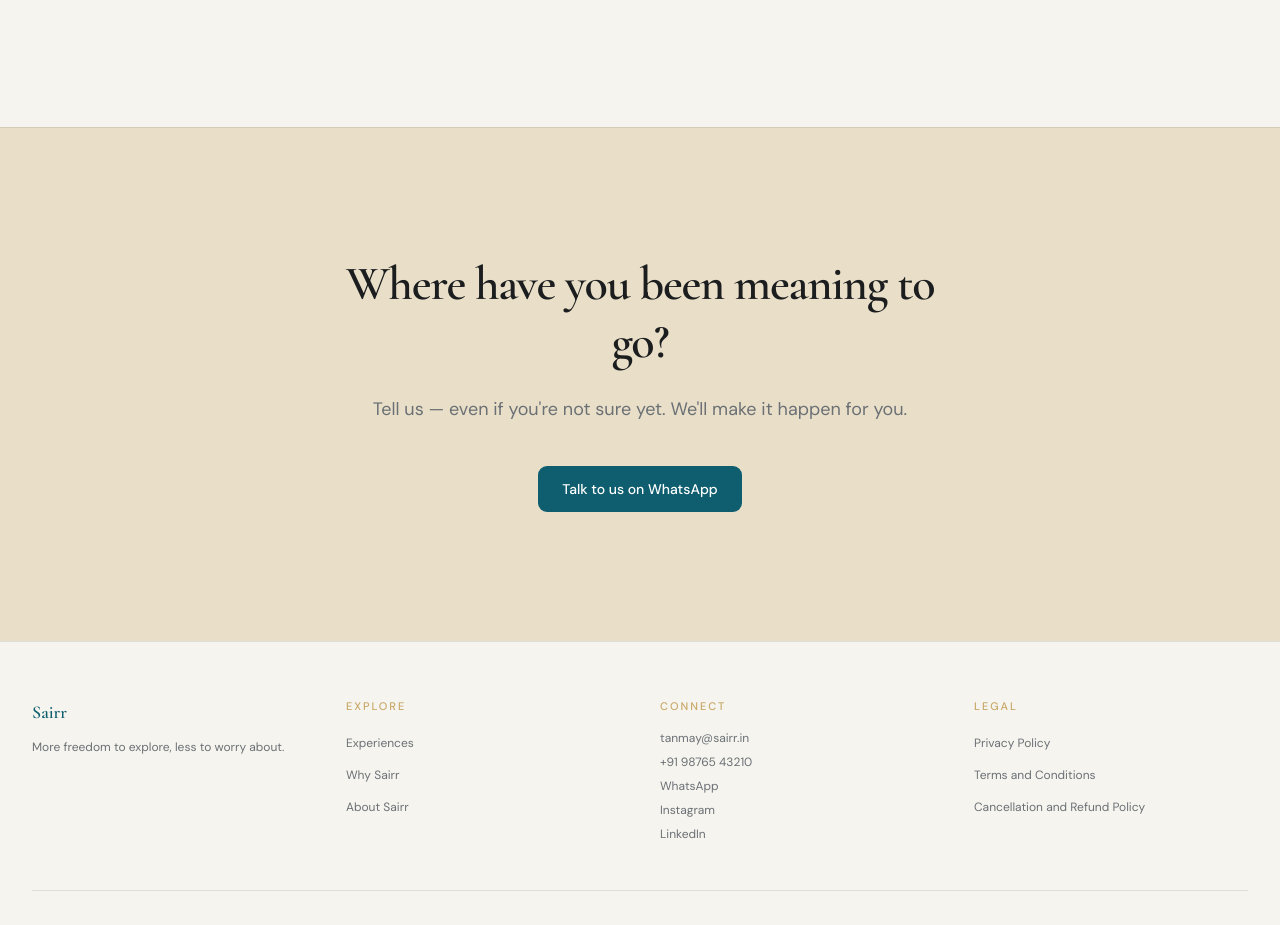
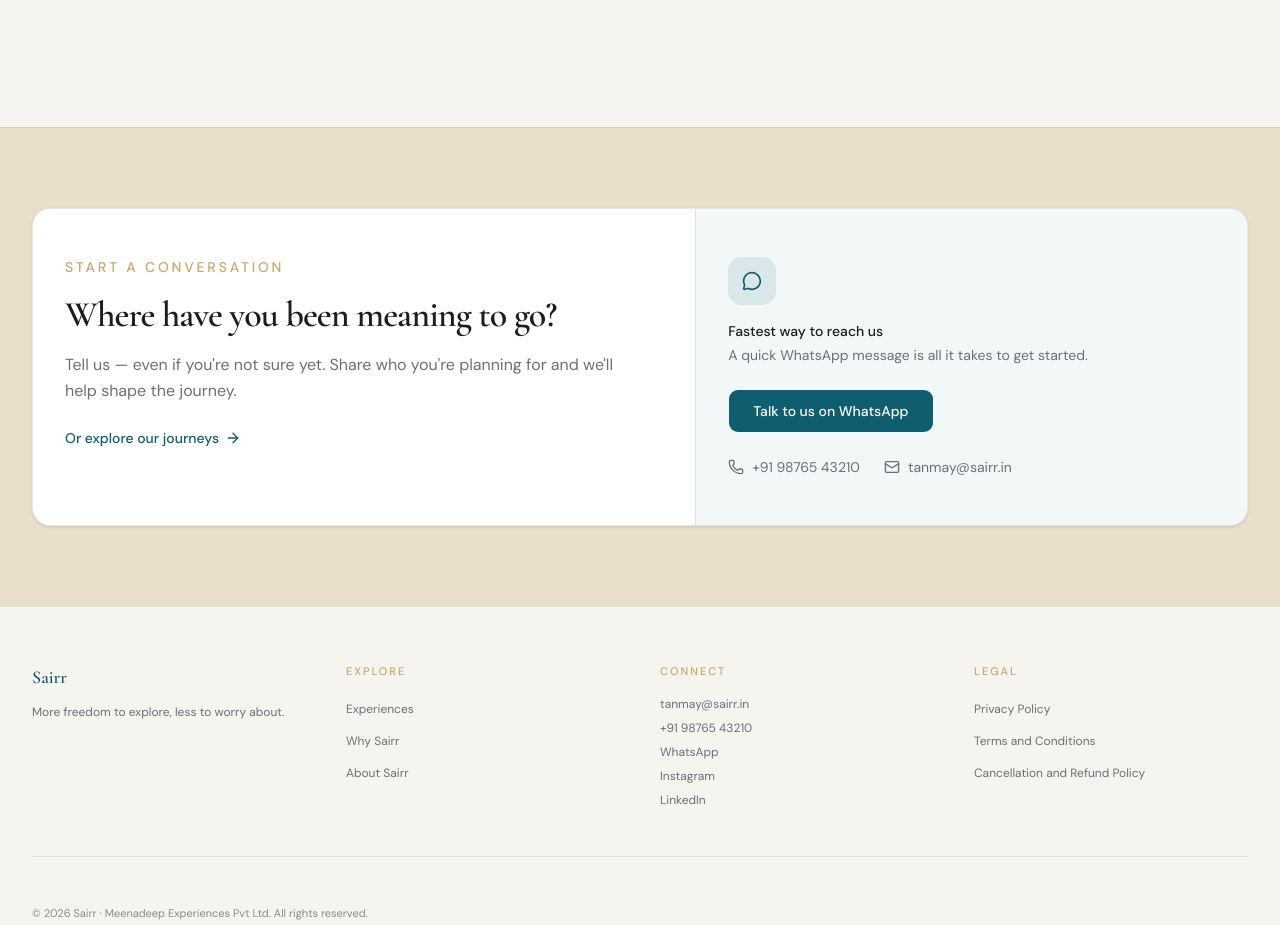
Before and after one commit to ServerlessTushar/sairr-website, a Next.js app: page /why-sairr in a window 1280 px wide. Shown: the part 2105-3030 px from the top of the page. Built offline with nearby package versions, Linux system fonts and the light colour scheme.

Commit message:
2 sections changes

```diff
--- a/src/components/home/BrandBeliefSection.tsx
+++ b/src/components/home/BrandBeliefSection.tsx
@@ -1,24 +1,58 @@
 import { FadeIn } from "@/components/shared/FadeIn";
+
+const beliefs = [
+  {
+    title: "Another place to discover.",
+    description: "Another story to bring home.",
+  },
+  {
+    title: "The desire to explore doesn't change.",
+    description: "What you expect from the journey does.",
+  },
+  {
+    title: "Confidence before you book.",
+    description:
+      "Sairr gives you the confidence to say yes — before you even book.",
+  },
+] as const;
 
 export function BrandBeliefSection() {
   return (
     <section className="border-t border-charcoal/10 bg-mist">
-      <div className="mx-auto max-w-3xl px-4 py-24 text-center sm:px-6 lg:px-8 lg:py-32">
-        <FadeIn>
-          <h2 className="font-heading text-3xl font-semibold leading-[1.2] tracking-tight text-charcoal sm:text-4xl lg:text-5xl">
-            There should always be another journey to look forward to.
-          </h2>
-          <p className="mt-10 font-heading text-xl italic leading-relaxed text-brand sm:text-2xl">
-            Another place to discover. Another story to bring home.
-          </p>
-          <p className="mt-6 font-heading text-xl italic leading-relaxed text-brand sm:text-2xl">
-            The desire to explore doesn&apos;t change. What you expect from the
-            journey does.
-          </p>
-          <p className="mt-12 text-lg leading-relaxed text-slate">
-            Sairr gives you the confidence to say yes — before you even book.
-          </p>
-        </FadeIn>
+      <div className="mx-auto max-w-7xl px-4 py-16 sm:px-6 lg:px-8 lg:py-20">
+        <div className="grid items-start gap-10 lg:grid-cols-[minmax(0,1.1fr)_minmax(0,1fr)] lg:gap-16">
+          <FadeIn>
+            <p className="text-sm font-medium uppercase tracking-[0.2em] text-gold">
+              Our belief
+            </p>
+            <h2 className="mt-4 font-heading text-3xl font-semibold leading-[1.2] tracking-tight text-charcoal sm:text-4xl">
+              There should always be another journey to look forward to.
+            </h2>
+            <div className="mt-6 h-px w-16 bg-gold" aria-hidden />
+            <p className="mt-6 max-w-lg text-base leading-relaxed text-slate">
+              For travellers who want more from every trip — comfort, care, and
+              the freedom to simply show up.
+            </p>
+          </FadeIn>
+
+          <FadeIn delay={0.1}>
+            <ul className="space-y-4">
+              {beliefs.map((belief) => (
+                <li
+                  key={belief.title}
+                  className="rounded-xl border border-border/60 bg-card px-5 py-4"
+                >
+                  <p className="font-heading text-lg font-medium leading-snug text-brand">
+                    {belief.title}
+                  </p>
+                  <p className="mt-1 text-sm leading-relaxed text-slate">
+                    {belief.description}
+                  </p>
+                </li>
+              ))}
+            </ul>
+          </FadeIn>
+        </div>
       </div>
     </section>
   );
--- a/src/components/home/CtaSection.tsx
+++ b/src/components/home/CtaSection.tsx
@@ -1,18 +1,61 @@
-import { whatsappHref } from "@/data/site";
+import Link from "next/link";
+import { ArrowRight, Mail, MessageCircle, Phone } from "lucide-react";
+import { siteConfig, whatsappHref } from "@/data/site";
 import { FadeIn } from "@/components/shared/FadeIn";
 import { ButtonLink } from "@/components/shared/ButtonLink";
+
+const contactLinks = [
+  {
+    icon: Phone,
+    label: "Call",
+    href: `tel:${siteConfig.phone}`,
+    value: siteConfig.phone,
+  },
+  {
+    icon: Mail,
+    label: "Email",
+    href: `mailto:${siteConfig.email}`,
+    value: siteConfig.email,
+  },
+] as const;
 
 export function CtaSection() {
   return (
     <section className="border-t border-charcoal/10 bg-sand">
-      <div className="mx-auto max-w-2xl px-4 py-24 text-center sm:px-6 lg:px-8 lg:py-32">
+      <div className="mx-auto max-w-7xl px-4 py-16 sm:px-6 lg:px-8 lg:py-20">
         <FadeIn>
-          <h2 className="font-heading text-3xl font-semibold leading-[1.2] tracking-tight text-charcoal sm:text-4xl lg:text-5xl">
+          <div className="overflow-hidden rounded-2xl border border-charcoal/10 bg-card shadow-sm">
+            <div className="grid lg:grid-cols-[minmax(0,1.2fr)_minmax(0,1fr)]">
+              <div className="px-6 py-8 sm:px-8 sm:py-10 lg:py-12">
+                <p className="text-sm font-medium uppercase tracking-[0.2em] text-gold">
+                  Start a conversation
+                </p>
+                <h2 className="mt-4 font-heading text-3xl font-semibold leading-[1.2] tracking-tight text-charcoal sm:text-4xl">
                   Where have you been meaning to go?
                 </h2>
-          <p className="mt-6 text-lg leading-relaxed text-slate">
-            Tell us — even if you&apos;re not sure yet. We&apos;ll make it
-            happen for you.
+                <p className="mt-4 max-w-xl text-base leading-relaxed text-slate">
+                  Tell us — even if you&apos;re not sure yet. Share who
+                  you&apos;re planning for and we&apos;ll help shape the
+                  journey.
+                </p>
+                <Link
+                  href="/experiences"
+                  className="mt-6 inline-flex items-center gap-1.5 text-sm font-medium text-brand transition-colors hover:text-forest"
+                >
+                  Or explore our journeys
+                  <ArrowRight className="h-4 w-4" />
+                </Link>
+              </div>
+
+              <div className="border-t border-charcoal/10 bg-brand/5 px-6 py-8 sm:px-8 sm:py-10 lg:border-t-0 lg:border-l lg:py-12">
+                <div className="flex h-12 w-12 items-center justify-center rounded-xl bg-brand/10 text-brand">
+                  <MessageCircle className="h-5 w-5" />
+                </div>
+                <p className="mt-4 text-sm font-medium text-charcoal">
+                  Fastest way to reach us
+                </p>
+                <p className="mt-1 text-sm text-slate">
+                  A quick WhatsApp message is all it takes to get started.
                 </p>
                 <ButtonLink
                   href={whatsappHref(
@@ -21,10 +64,26 @@
                   target="_blank"
                   rel="noopener noreferrer"
                   size="lg"
-            className="mt-10 h-12 rounded-lg bg-brand px-6 font-sans text-sm font-medium text-white hover:bg-forest"
+                  className="mt-6 h-11 w-full rounded-lg bg-brand px-6 font-sans text-sm font-medium text-white hover:bg-forest sm:w-auto"
                 >
                   Talk to us on WhatsApp
                 </ButtonLink>
+
+                <div className="mt-6 flex flex-col gap-3 sm:flex-row sm:gap-6">
+                  {contactLinks.map((link) => (
+                    <a
+                      key={link.label}
+                      href={link.href}
+                      className="inline-flex items-center gap-2 text-sm text-slate transition-colors hover:text-brand"
+                    >
+                      <link.icon className="h-4 w-4 shrink-0" />
+                      <span>{link.value}</span>
+                    </a>
+                  ))}
+                </div>
+              </div>
+            </div>
+          </div>
         </FadeIn>
       </div>
     </section>
--- a/src/data/experiences.ts
+++ b/src/data/experiences.ts
@@ -83,8 +83,8 @@
     ],
     imageSeed: "puri-temple",
     imageSrc: "/sairr-coming-soon.jpeg",
-    status: "completed",
-    statusLabel: "Completed · July 2026",
+    status: "live",
+    statusLabel: "Booking Open",
     featureLabel: "VIP darshan included",
     featured: true,
     hasDetailPage: true,
```
Lines whose indentation alone changed are shown as unchanged.
